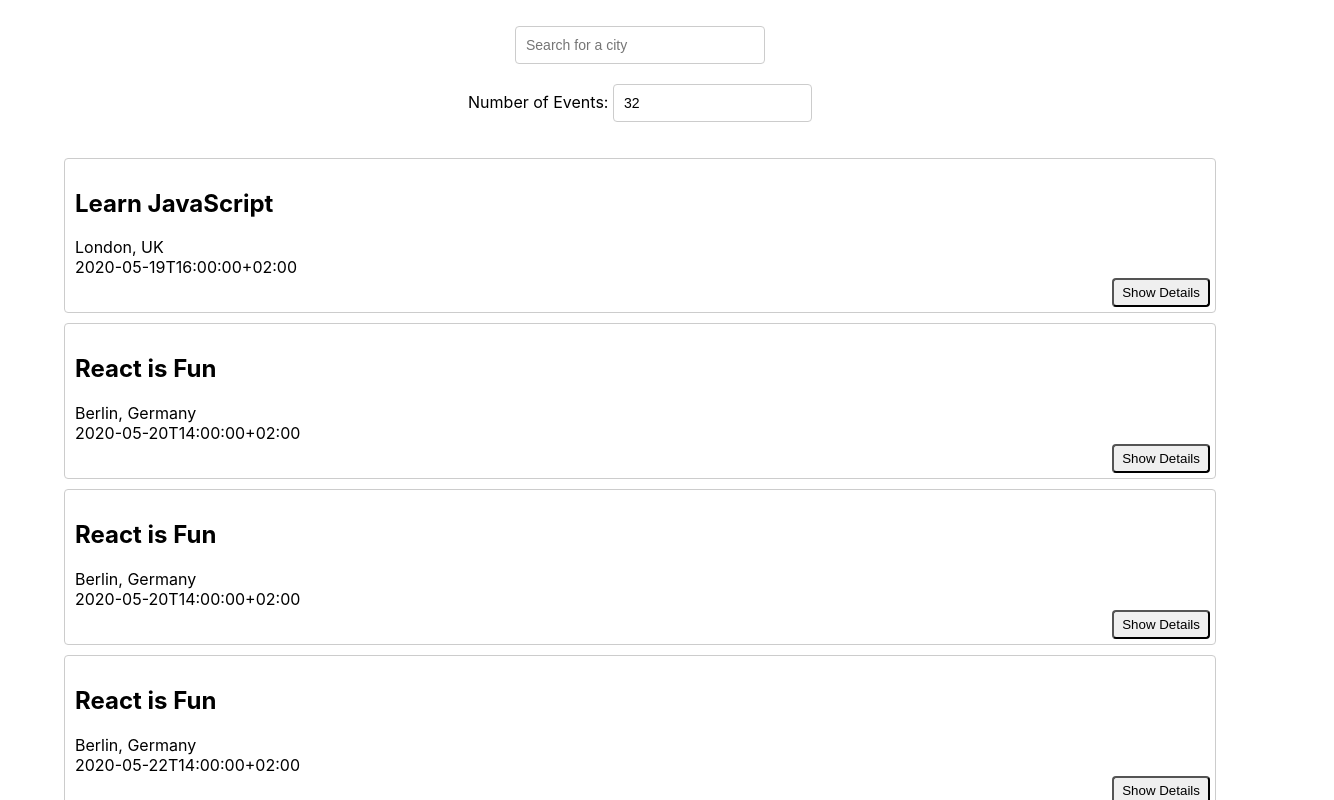
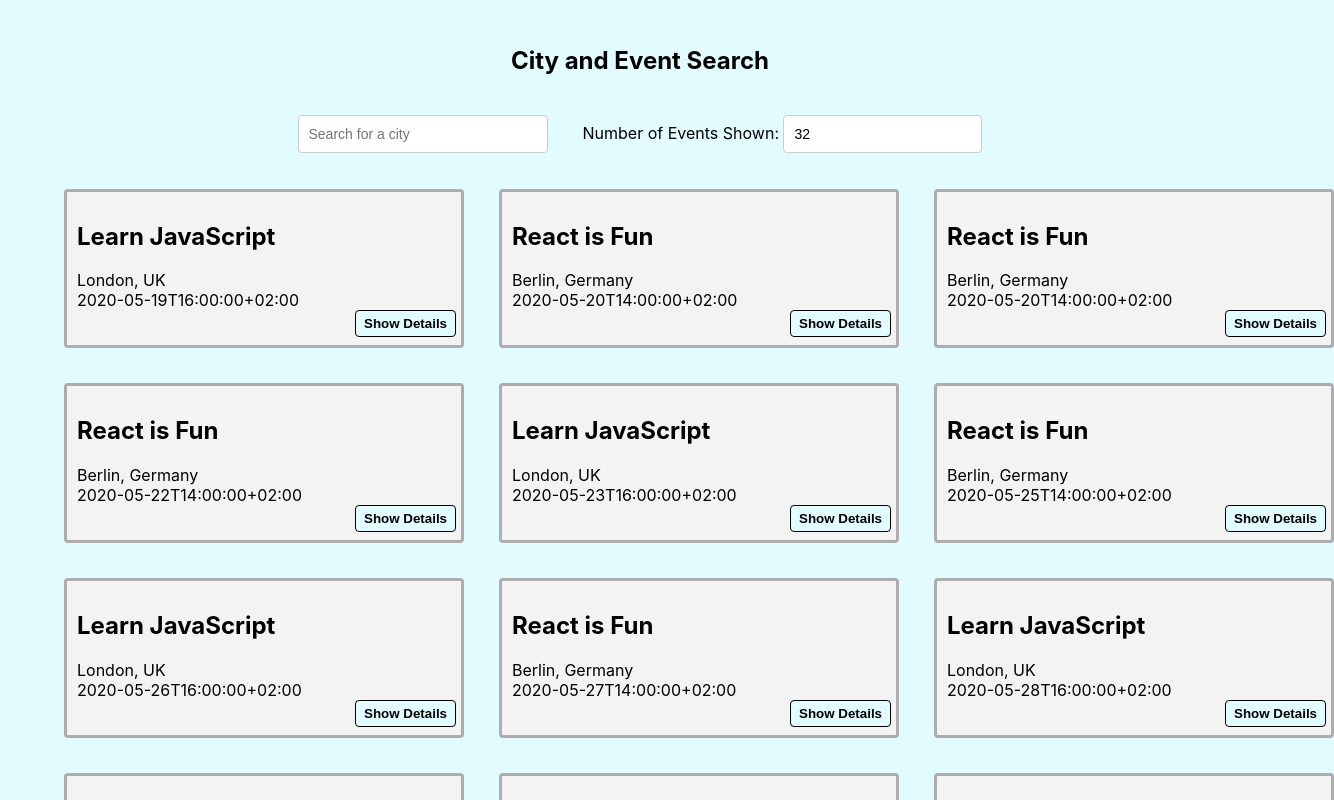
Before and after one commit to yembonee/meet, a React (Create React App) app: page / in a window 1280 px wide. Shown: the top 800 px of the page, 1334 px wide, since content can reach past the window. Built offline with nearby package versions, Linux system fonts and the light colour scheme.

Commit message:
Updated styling

```diff
--- a/src/App.css
+++ b/src/App.css
@@ -1,4 +1,9 @@
 @import url(https://fonts.googleapis.com/css?family=Roboto:500);
+
+html {
+  background-color: rgb(225, 251, 255);
+}
+
 .App {
   text-align: center;
   padding: 2% 5%;
@@ -6,6 +11,13 @@
 
 .App * {
   box-sizing: border-box;
+}
+
+header {
+  padding-bottom: 20px;
+  margin: 20px;
+  font-size: x-large;
+  font-weight: bold;
 }
 
 ul {
@@ -34,11 +46,34 @@ input[type="number"] {
   width: 250px;
 }
 
+.search-elements {
+  display: grid;
+  grid-template-columns: auto auto;
+  column-gap: 35px;
+  max-width: 2000px;
+  text-align: center;
+  align-items: center;
+  align-content: center;
+  justify-content: center;
+}
+
 #city-search {
-  display: flex;
-  flex-direction: column;
-  margin: auto;
   position: relative;
+}
+
+#event-list {
+  display: grid;
+  grid-template-columns: auto auto auto;
+  column-gap: 35px;
+  row-gap: 35px;
+}
+
+#city-grid-item {
+  max-width: 700px;
+  min-width: 400px;
+  max-height: 250px;
+  border: black;
+  border-radius: 10px;
 }
 
 .suggestions {
@@ -70,19 +105,21 @@ input[type="number"] {
 
 .event {
   padding: 10px 10px 35px;
-  margin-bottom: 10px;
   text-align: left;
-  border: 1px solid #ccc;
+  border: 3px solid #adadad;
   border-radius: 4px;
   position: relative;
+  background-color: #f3f3f3;
 }
 
 .details-btn {
   position: absolute;
   right: 5px;
-  bottom: 5px;
   padding: 5px 8px;
   border-radius: 4px;
   outline: none;
   cursor: pointer;
+  background-color: rgb(225, 251, 255);
+  border: 1px solid black;
+  font-weight: bold;
 }
--- a/src/App.js
+++ b/src/App.js
@@ -28,8 +28,14 @@ const App = () => {
 
   return (
     <div className="App">
-      <CitySearch allLocations={allLocations} setCurrentCity={setCurrentCity} />
-      <NumberOfEvents setCurrentNOE={setCurrentNOE} />
+      <header>City and Event Search</header>
+      <div className="search-elements">
+        <CitySearch
+          allLocations={allLocations}
+          setCurrentCity={setCurrentCity}
+        />
+        <NumberOfEvents setCurrentNOE={setCurrentNOE} />
+      </div>
       <EventList events={events} />
     </div>
   );
--- a/src/components/Event.js
+++ b/src/components/Event.js
@@ -6,7 +6,7 @@ const Event = ({ event }) => {
     setShowDetails(!showDetails);
   };
   return (
-    <li>
+    <li id="city-grid-item">
       <div className="event">
         <h2>{event.summary}</h2>
         <div className="location">{event.location}</div>
--- a/src/components/NumberOfEvents.js
+++ b/src/components/NumberOfEvents.js
@@ -8,7 +8,7 @@ const NumberOfEvents = ({ setCurrentNOE }) => {
 
   return (
     <div id="number-of-events">
-      <label htmlFor="number-of-events-input">Number of Events: </label>
+      <label htmlFor="number-of-events-input">Number of Events Shown: </label>
       <input
         type="text"
         placeholder="Enter a Number"
```
